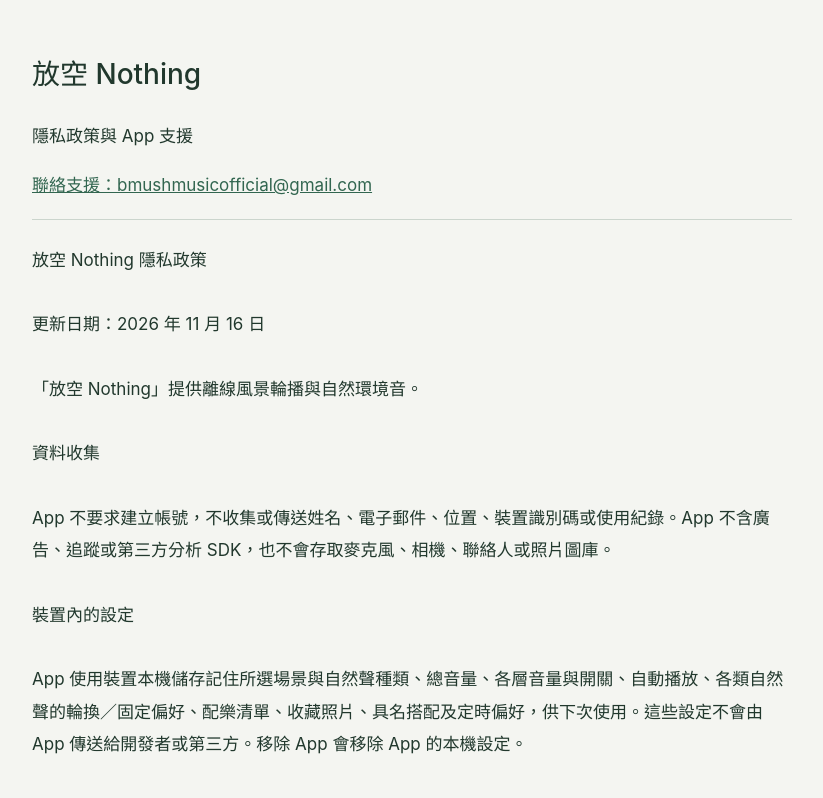
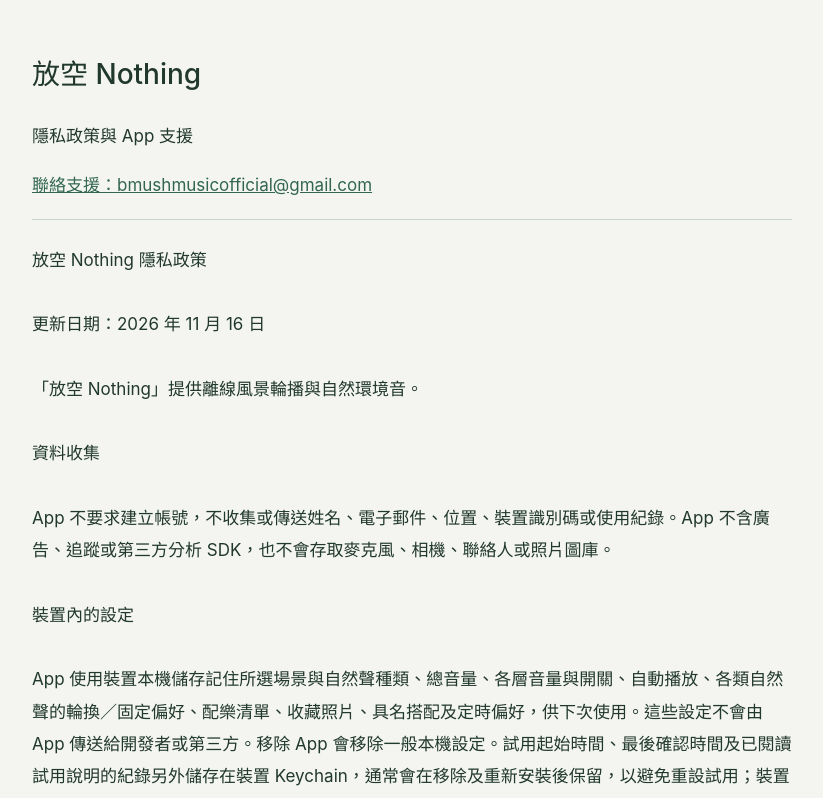
Before and after one commit to vicentelo0227/nothing-support, a plain HTML site: page index.html in a window 1280 px wide. Shown: the top 798 px of the page, without its empty margins (228-1051 px from the left). Drawn offline with Linux system fonts and the light colour scheme.

Commit message:
docs: disclose local trial records and Apple purchases

```diff
--- a/index.html
+++ b/index.html
@@ -10,7 +10,7 @@ App 不要求建立帳號，不收集或傳送姓名、電子郵件、位置、
 
 裝置內的設定
 
-App 使用裝置本機儲存記住所選場景與自然聲種類、總音量、各層音量與開關、自動播放、各類自然聲的輪換／固定偏好、配樂清單、收藏照片、具名搭配及定時偏好，供下次使用。這些設定不會由 App 傳送給開發者或第三方。移除 App 會移除 App 的本機設定。
+App 使用裝置本機儲存記住所選場景與自然聲種類、總音量、各層音量與開關、自動播放、各類自然聲的輪換／固定偏好、配樂清單、收藏照片、具名搭配及定時偏好，供下次使用。這些設定不會由 App 傳送給開發者或第三方。移除 App 會移除一般本機設定。試用起始時間、最後確認時間及已閱讀試用說明的紀錄另外儲存在裝置 Keychain，通常會在移除及重新安裝後保留，以避免重設試用；裝置重置、簽章或系統變更可能影響保留狀態。這些紀錄不包含姓名或聯絡資料，也不會由 App 傳送給開發者。
 
 照片與聲音
 
@@ -20,6 +20,10 @@ App 使用裝置本機儲存記住所選場景與自然聲種類、總音量、
 
 App 使用 iOS 的音訊與媒體控制功能提供背景播放。Apple 提供的 App Store、裝置備份或使用者自願分享的系統診斷服務，依 Apple 的政策和使用者設定運作。
 
+購買與恢復
+
+完整版購買、訂閱及恢復由 Apple 的 App Store 與 StoreKit 處理，可能需要網路及 Apple 帳號。App 只使用 Apple 驗證的購買與訂閱狀態來決定可用內容，不取得付款卡號或帳務資料，也不將交易資料傳送到開發者的伺服器。Apple 依其政策處理購買、帳務及家庭共享；可在系統訂閱設定管理或取消訂閱。
+
 政策更新
 
 未來若變更資料處理方式，會同步更新此政策與 App Store 的隱私資訊。
```
Also changed, not shown: 1 other file.
